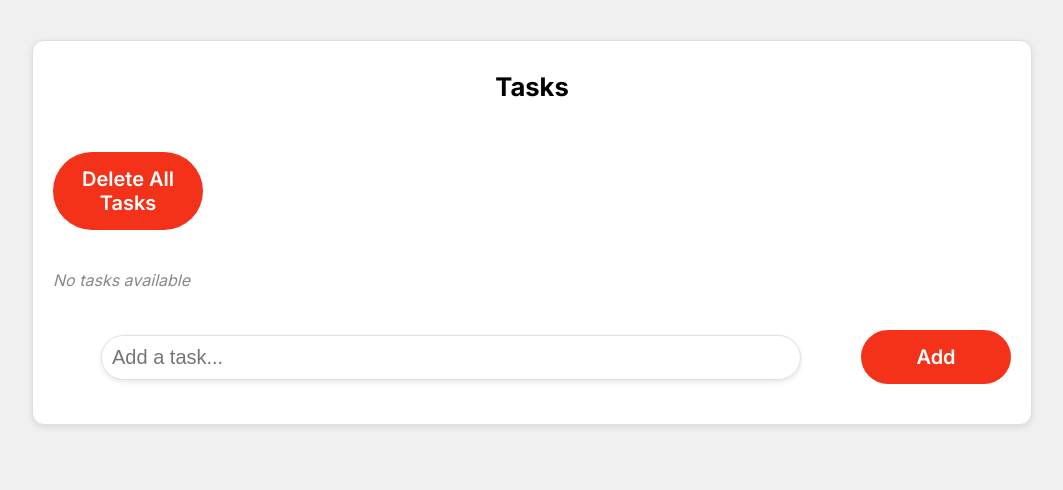
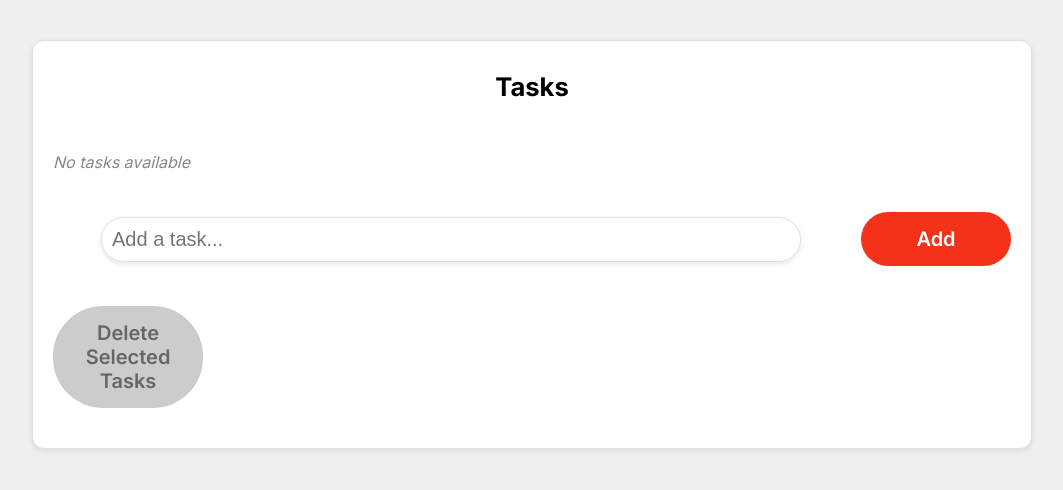
Before and after one commit to Caio-nic/todolist-next, a Next.js app: page /pages/Home in a window 1280 px wide. Shown: the top 490 px of the page, without its empty margins (108-1171 px from the left). Built offline with nearby package versions, Linux system fonts and the light colour scheme.

Commit message:
função de selecionar tarefas para deletar

```diff
--- a/src/app/components/Button.tsx
+++ b/src/app/components/Button.tsx
@@ -5,11 +5,15 @@ interface ButtonProps {
   onClick: () => void;
   titleButton: string;
   className?: string;  // Torna className opcional
+  disabled?: boolean;  // Adiciona a propriedade disabled
 }
 
-const Button: React.FC<ButtonProps> = ({ onClick, titleButton, className }) => {
+const Button: React.FC<ButtonProps> = ({ onClick, titleButton, className, disabled }) => {
   return (
-    <div className={`${styles.container} ${className || ''}`} onClick={onClick}>
+    <div
+      className={`${styles.container} ${className || ''} ${disabled ? styles.disabled : ''}`} // Adiciona uma classe para botão desativado
+      onClick={disabled ? undefined : onClick} // Evita a ação de clique se desativado
+    >
       <p className={styles.title}>{titleButton}</p>
     </div>
   );
--- a/src/app/components/TaskCard.tsx
+++ b/src/app/components/TaskCard.tsx
@@ -18,7 +18,7 @@ interface TaskCardProps {
   onCompleteTask?: (taskId: number) => void;
   onEditTask?: (taskId: number, newTitle: string) => void;
   onDeleteTask?: (taskId: number) => void;
-  onDeleteAllTasks?: () => void; // Nova prop para deletar todas as tarefas
+  onDeleteSelectedTasks?: (taskIds: number[]) => void;
   errorMessage?: string | null;
 }
 
@@ -31,12 +31,13 @@ const TaskCard: React.FC<TaskCardProps> = ({
   onCompleteTask,
   onEditTask,
   onDeleteTask,
-  onDeleteAllTasks, // Nova prop
+  onDeleteSelectedTasks,
   errorMessage,
 }) => {
   const [taskInput, setTaskInput] = useState<string>('');
   const [editTaskId, setEditTaskId] = useState<number | null>(null);
   const [editTaskTitle, setEditTaskTitle] = useState<string>('');
+  const [selectedTasks, setSelectedTasks] = useState<number[]>([]);
 
   const handleAddTask = () => {
     if (onAddTask) {
@@ -60,26 +61,29 @@ const TaskCard: React.FC<TaskCardProps> = ({
   const handleDeleteTask = (taskId: number) => {
     if (confirm('Tem certeza que deseja deletar esta tarefa?')) {
       if (onDeleteTask) {
-        onDeleteTask(taskId); // Chama a função de exclusão passada como prop
+        onDeleteTask(taskId);
       }
+    }
+  };
+
+  const handleSelectTask = (taskId: number) => {
+    setSelectedTasks((prevSelected) =>
+      prevSelected.includes(taskId)
+        ? prevSelected.filter((id) => id !== taskId)
+        : [...prevSelected, taskId]
+    );
+  };
+
+  const handleDeleteSelectedTasks = () => {
+    if (onDeleteSelectedTasks) {
+      onDeleteSelectedTasks(selectedTasks);
+      setSelectedTasks([]);
     }
   };
 
   return (
     <div className={styles.taskCard}>
       <h2 className={styles.title}>{title}</h2>
-
-      {/* Botão para deletar todas as tarefas */}
-      <Button
-        onClick={() => {
-          if (confirm('Tem certeza que deseja deletar todas as tarefas?')) {
-            onDeleteAllTasks && onDeleteAllTasks();
-          }
-        }}
-        titleButton="Delete All Tasks"
-        className={styles.deleteAllButton} // Adicione uma classe para estilizar se necessário
-      />
-
       <div className={styles.tasks}>
         {tasks.length === 0 ? (
           <p className={styles.noTasks}>No tasks available</p>
@@ -87,6 +91,11 @@ const TaskCard: React.FC<TaskCardProps> = ({
           tasks.map((task) => (
             <div key={task.id} className={`${styles.task} ${styles[task.status.toLowerCase()]}`}>
               <div className={styles.taskContent}>
+                <input
+                  type="checkbox"
+                  checked={selectedTasks.includes(task.id)}
+                  onChange={() => handleSelectTask(task.id)}
+                />
                 {editTaskId === task.id ? (
                   <input
                     type="text"
@@ -135,9 +144,15 @@ const TaskCard: React.FC<TaskCardProps> = ({
               }
             }}
           />
-          <Button onClick={handleAddTask} titleButton='Add' />
+          <Button onClick={handleAddTask} titleButton='Add'/>
         </div>
       )}
+      <Button
+        onClick={handleDeleteSelectedTasks}
+        titleButton="Delete Selected Tasks"
+        className={styles.deleteSelectedButton}
+        disabled={selectedTasks.length === 0}
+      />
       {errorMessage && (
         <div className={styles.errorMessage}>{errorMessage}</div>
       )}
--- a/src/app/components/TaskManager.tsx
+++ b/src/app/components/TaskManager.tsx
@@ -43,14 +43,6 @@ const TaskManager: React.FC = () => {
     );
   };
 
-  const deleteTask = (taskId: number) => {
-    setTasks(prevTasks => prevTasks.filter(task => task.id !== taskId));
-  };
-
-  const deleteAllTasks = () => {
-    setTasks([]); // Limpa a lista de tarefas
-  };
-
   const editTask = (taskId: number, newTitle: string) => {
     setTasks(prevTasks =>
       prevTasks.map(task =>
@@ -59,7 +51,12 @@ const TaskManager: React.FC = () => {
     );
   };
 
+  const deleteSelectedTasks = (taskIds: number[]) => {
+    setTasks(prevTasks => prevTasks.filter(task => !taskIds.includes(task.id))); // Remove as tarefas selecionadas
+  };
+
   return (
+    <>
       <TaskCard
         title="Tasks"
         tasks={tasks}
@@ -68,10 +65,10 @@ const TaskManager: React.FC = () => {
         onStartTask={startTask}
         onCompleteTask={completeTask}
         onEditTask={editTask}
-      onDeleteTask={deleteTask}
-      onDeleteAllTasks={deleteAllTasks} // Passando a função deleteAllTasks para o TaskCard
+        onDeleteSelectedTasks={deleteSelectedTasks} // Passando a função para deletar tarefas selecionadas
         errorMessage={errorMessage}
       />
+    </>
   );
 };
 
--- a/src/app/styles/Button.module.css
+++ b/src/app/styles/Button.module.css
@@ -36,3 +36,8 @@
   margin: 0;
   padding: 0;
 }
+.disabled {
+  background-color: #cccccc; /* Cor de fundo para botão desativado */
+  color: #666666; /* Cor do texto para botão desativado */
+  pointer-events: none; /* Impede qualquer interação com o botão */
+}
--- a/src/app/styles/TaskCard.module.css
+++ b/src/app/styles/TaskCard.module.css
@@ -60,6 +60,39 @@
   flex: 1; /* Para ocupar o espaço disponível */
   display: flex; /* Usar flexbox para alinhamento */
   align-items: center; /* Centraliza verticalmente */
+}
+
+.taskContent input[type="checkbox"] {
+  width: 20px;
+  height: 20px;
+  appearance: none; /* Remove o estilo padrão do checkbox */
+  background-color: white; /* Fundo branco */
+  border: 2px solid #ccc; /* Borda do checkbox */
+  border-radius: 4px; /* Arredondar as bordas */
+  cursor: pointer;
+  outline: none; /* Remove o contorno ao clicar */
+  margin-right: 10px; /* Espaço entre checkbox e texto */
+  position: relative; /* Para que o 'X' apareça em relação à checkbox */
+}
+
+.taskContent input[type="checkbox"]:checked {
+  background-color: #fff; /* Mantém o fundo branco quando marcado */
+  border-color: #2196f3; /* Cor da borda quando selecionado */
+}
+
+.taskContent input[type="checkbox"]:checked::after {
+  content: "X"; /* Exibe um 'X' quando a checkbox está marcada */
+  position: absolute;
+  left: 0; /* Ajuste a posição do 'X' para ficar centralizado */
+  top: 0; /* Alinha verticalmente o 'X' */
+  width: 100%; /* Faz o 'X' ocupar toda a largura da checkbox */
+  height: 100%; /* Faz o 'X' ocupar toda a altura da checkbox */
+  display: flex; /* Usar flexbox para centralizar o 'X' */
+  justify-content: center; /* Centraliza horizontalmente */
+  align-items: center; /* Centraliza verticalmente */
+  font-size: 16px; /* Tamanho do 'X' */
+  color: #2196f3; /* Cor do 'X' */
+  font-weight: bold; /* Deixa o 'X' em negrito */
 }
 
 .buttonContainer {
@@ -177,6 +210,7 @@
   outline: none;
   box-shadow: 0px 0px 5px rgba(0, 0, 0, 0.2);
 }
+
 .deleteAllButton {
   margin-bottom: 16px;
   background-color: #ff4d4d;
```
Lines whose indentation alone changed are shown as unchanged.
